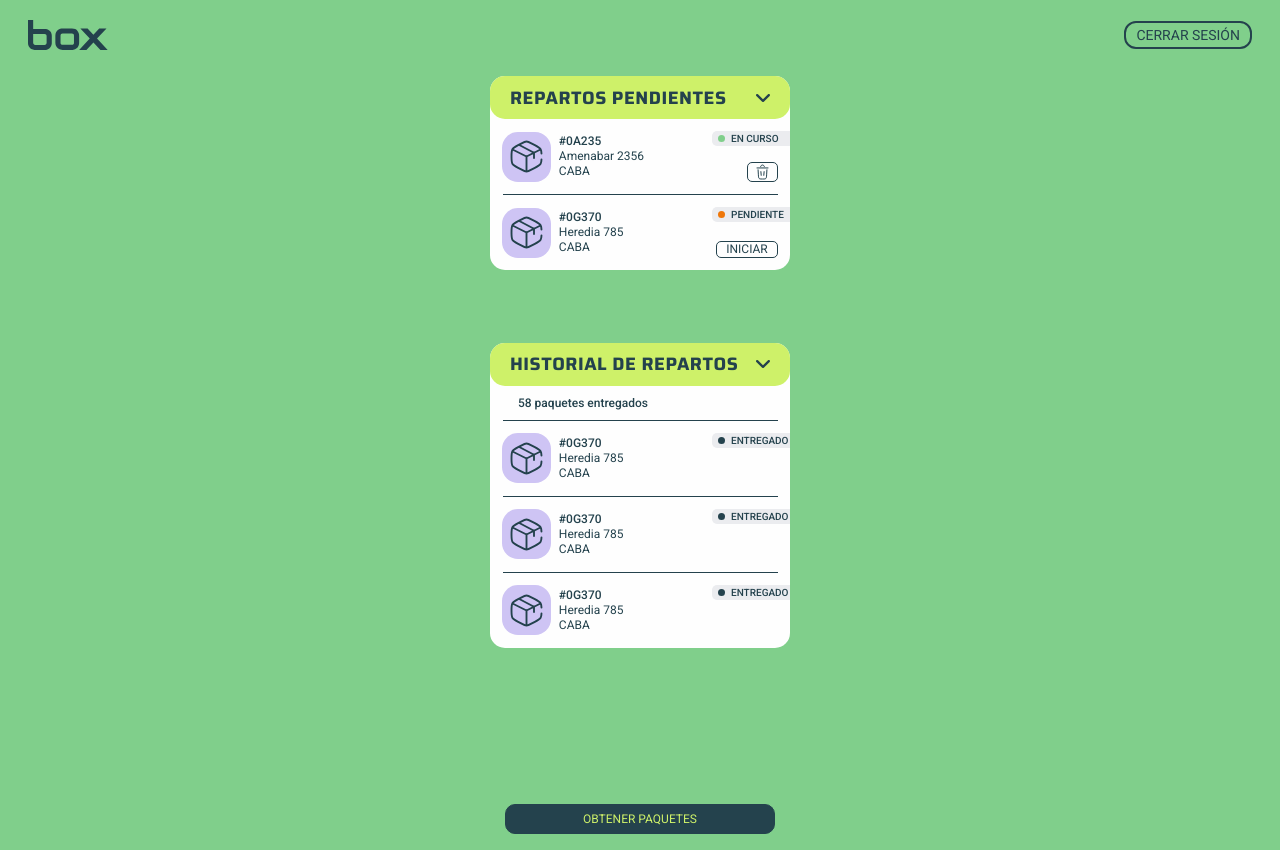
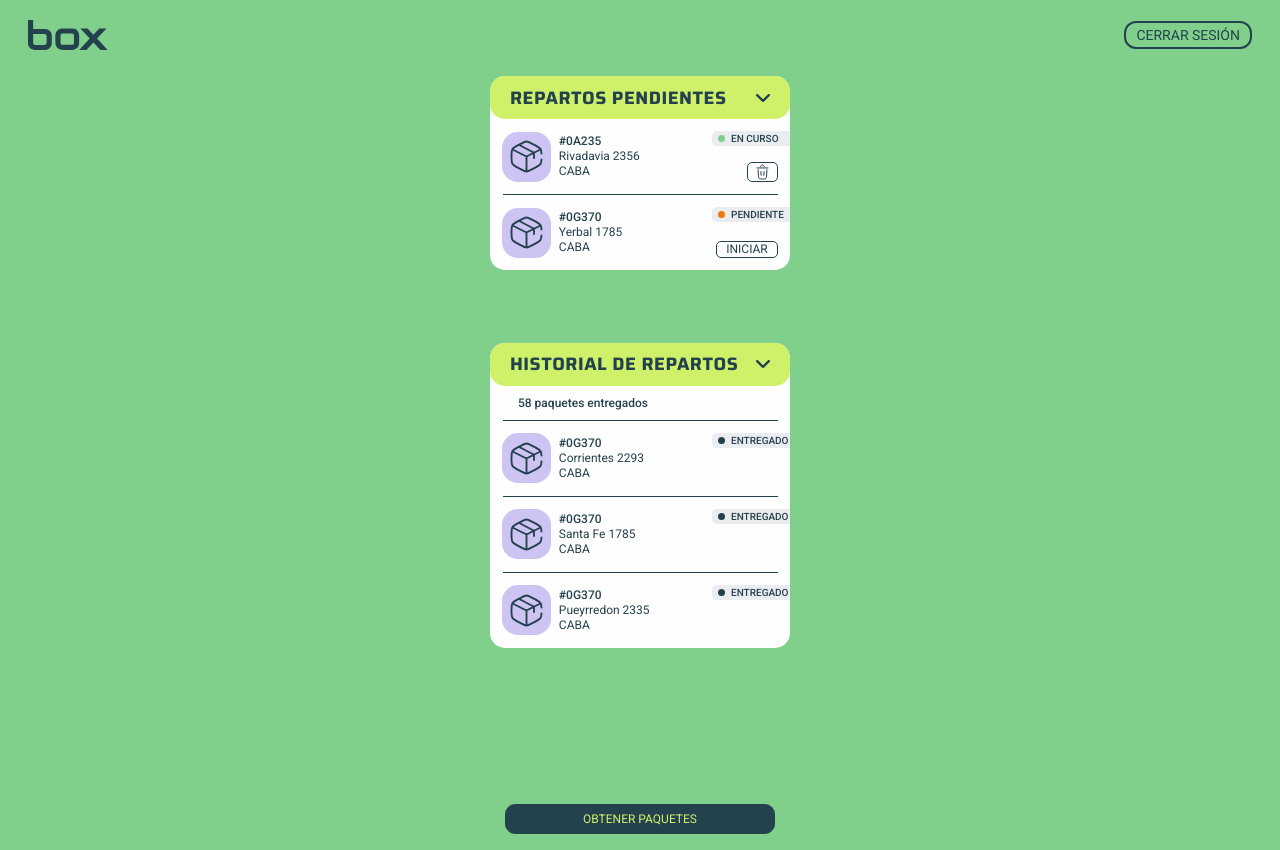
Before and after one commit to GermanCuevas/box-client, a Next.js app: page / in a window 1280 px wide. Before the commit this address had no page. Built offline with nearby package versions, Linux system fonts and the light colour scheme.

Commit message:
feat: finalized

```diff
--- a/src/app/page.tsx
+++ b/src/app/page.tsx
@@ -9,8 +9,9 @@ import ButtomBottom from '@/commons/ButtomBottom';
 import Deliveries from '@/components/Deliveries';
 
 import { useEffect } from 'react';
+import { feikDataACE } from '@/utils';
 
-const fakeDataPendings = [
+/* const fakeDataPendings = [
   {
     packageID: '#0A235',
     direction: 'Amenabar 2356',
@@ -44,7 +45,7 @@ const fakeDataHistory = [
     status: 'delivered'
   }
 ];
-
+ */
 export default function Home() {
   const userAuth = useAppSelector((store) => store.user.userAuth);
 
@@ -63,13 +64,13 @@ export default function Home() {
     <main className=" h-[100vh] flex flex-col justify-between">
       <div className="h-[80%] mt-4 w-full flex flex-col justify-evenly">
         <div className="h-[40%] ">
-          <Deliveries data={fakeDataPendings} />
+          <Deliveries data={feikDataACE.fakeDataAll['pending']} deliveryType={'pending'} />
         </div>
         <div className="h-[55%] ">
           <Deliveries
             lemmonTitle={'historial de repartos'}
             deliveryType={'history'}
-            data={fakeDataHistory}
+            data={feikDataACE.fakeDataAll['history']}
           />
         </div>
       </div>
--- /dev/null
+++ b/src/app/shipment/[type]/[id]/page.tsx
@@ -0,0 +1,57 @@
+'use client';
+import ButtomBottom from '@/commons/ButtomBottom';
+import LemmonButton from '@/commons/LemmonButton';
+
+import { MapComponent } from '@/components/maps';
+import { FakeDataAll, PackageData, feikDataACE } from '@/utils';
+import { useEffect, useState } from 'react';
+
+interface ParamsObject {
+  params: {
+    id: string;
+    type: string;
+  };
+}
+
+export default function Pending({ params }: ParamsObject) {
+  const { id, type } = params;
+  const [userData, setUserdata] = useState<PackageData>();
+  useEffect(() => {
+    const dataBase = feikDataACE.fakeDataAll[type as keyof FakeDataAll];
+    const search = dataBase.find((data) => data.id === id);
+    setUserdata(search);
+  }, [id, type]);
+
+  return (
+    <section className="w-full flex flex-col items-center justify-start min-h-[calc(100vh-50px)] py-4 ">
+      <div className={'w-full max-w-[300px]'}>
+        <div className="mb-3 mt-[.4rem]  tracking-normal w-full">
+          <LemmonButton title="Reparto en curso" width={'w-full'} />
+        </div>
+
+        <div className="w-full">
+          {userData && (
+            <MapComponent
+              destino={userData.direction}
+              coordinates={userData.latlon}
+              numPackage={userData.packageID}
+              userInfo={userData.nombre}
+            />
+          )}
+          <div className="flex flex-col gap-y-3 mt-8">
+            <ButtomBottom
+              titleButtom="Finalizar"
+              buttonClassName="uppercase bg-darkGreen w-[100%]"
+              titleButtomClasses={'text-lightGreen'}
+            />
+            <ButtomBottom
+              titleButtom="Cancelar entrega"
+              buttonClassName="uppercase w-[100%]"
+              titleButtomClasses="text-darkGreen "
+            />
+          </div>
+        </div>
+      </div>
+    </section>
+  );
+}
--- a/src/app/shipment/page.tsx
+++ b/src/app/shipment/page.tsx
@@ -2,40 +2,23 @@
 import ButtomBottom from '@/commons/ButtomBottom';
 import LemmonButton from '@/commons/LemmonButton';
 import { roboto } from '../../../public/fonts/fonts';
-import Image from 'next/image';
+
+import { MapComponent } from '@/components/maps';
 
 export default function Shipment() {
   return (
-    <section className="w-full flex flex-col items-center justify-center h-screen py-4 ">
+    <section className="w-full flex flex-col items-center justify-start min-h-[calc(100vh-50px)] py-4 ">
       <div className={`w-full max-w-[300px] ${roboto.className}`}>
-        <div className="mb-3 mt-6  tracking-normal w-full">
+        <div className="mb-3 mt-[.4rem]  tracking-normal w-full">
           <LemmonButton title="Reparto en curso" width={'w-full'} />
         </div>
         <div className="w-full">
-          <div className="relative">
-            <Image
-              src="/img/reparto.png"
-              alt="hola"
-              height={396}
-              width={200}
-              className="rounded-[13px]"
-            />
-            <div className="absolute inset-0 flex justify-center items-end ">
-              <div className="bg-lightPurple mb-6 w-full mx-4 rounded-[15px]">
-                <div className={`flex flex-col leading-4 p-4 ${roboto.className} text-[12px]`}>
-                  <h2>
-                    <span className="font-bold">Destino: </span>Amenabar 2100, CABA
-                  </h2>
-                  <h2>
-                    <span className="font-bold">Número de paquete: </span>#0A235
-                  </h2>
-                  <h2>
-                    <span className="font-bold">Recibe: </span>David Rodriguez
-                  </h2>
-                </div>
-              </div>
-            </div>
-          </div>
+          <MapComponent
+            destino="Yerbal"
+            coordinates={[-34.60756683, -58.43708801]}
+            numPackage="#4546SD"
+            userInfo="Ivan Lucana"
+          />
           <div className="flex flex-col gap-y-3 mt-8">
             <ButtomBottom
               titleButtom="Finalizar"
--- a/src/commons/PackageDetailsList.tsx
+++ b/src/commons/PackageDetailsList.tsx
@@ -11,6 +11,8 @@ interface packageDetailsList {
   location?: string;
   status?: 'in course' | 'pending' | 'delivered';
   icon?: any;
+  id?: string;
+  type?: string;
 }
 
 export default function PackageDetailsList({
--- a/src/components/Deliveries.tsx
+++ b/src/components/Deliveries.tsx
@@ -5,12 +5,14 @@ import { ChevronDownSmall } from '@/commons/icons/ChevronDownSmall';
 //commons
 import LemmonButton from '@/commons/LemmonButton';
 import PackageDetailsList from '@/commons/PackageDetailsList';
+import Link from 'next/link';
 
 interface data {
   packageID?: string;
   direction?: string;
   location?: string;
   status?: 'in course' | 'pending' | 'delivered';
+  id?: string;
 }
 
 interface deliveries {
@@ -52,14 +54,28 @@ export default function Deliveries({
             <div className={'w-[275px] border-b-[.1px] border-b-darkGreen '} />
           </>
         )}
-        {data?.map(({ packageID, location, status, direction }: data, index: number, array) => (
+
+        {data?.map(
+          ({ packageID, location, status, direction, id = '' }: data, index: number, array) => (
             <React.Fragment key={index}>
+              <Link href={`/shipment/${deliveryType}/${id}`} className="w-full">
                 <PackageDetailsList
                   status={status}
                   location={location}
                   direction={direction}
                   packageID={packageID}
+                  id={id}
+                  type={deliveryType}
                 />
+              </Link>
+              {/* <PackageDetailsList
+                status={status}
+                location={location}
+                direction={direction}
+                packageID={packageID}
+                id={id}
+                type={deliveryType}
+              /> */}
               {index !== array.length - 1 && (
                 <li
                   key={`separator-${index}`}
@@ -67,7 +83,8 @@ export default function Deliveries({
                 />
               )}
             </React.Fragment>
-        ))}
+          )
+        )}
       </ul>
     </section>
   );
--- a/src/store/slices/userSlice.ts
+++ b/src/store/slices/userSlice.ts
@@ -8,7 +8,7 @@ export interface userState {
 const loadUserAuthFromLocalStorage = () => {
   if (typeof window !== 'undefined') {
     const storedUserAuth = localStorage.getItem('userAuth');
-    return storedUserAuth ? JSON.parse(storedUserAuth) : false;
+    return storedUserAuth ? JSON.parse(storedUserAuth) : true;
   }
   return false;
 };
--- /dev/null
+++ b/src/utils/feikData.ts
@@ -0,0 +1,56 @@
+import { FakeDataAll } from './index';
+
+const fakeDataAll: FakeDataAll = {
+  pending: [
+    {
+      id: '1',
+      packageID: '#0A235',
+      direction: 'Rivadavia 2356',
+      location: 'CABA',
+      status: 'in course',
+      nombre: 'Ivan Lucana',
+      latlon: [-34.6098624, -58.4023833]
+    },
+    {
+      id: '2',
+      packageID: '#0G370',
+      direction: 'Yerbal 1785',
+      location: 'CABA',
+      status: 'pending',
+      nombre: 'Nico Faure',
+      latlon: [-34.624889, -58.4586556]
+    }
+  ],
+  history: [
+    {
+      id: '1',
+      packageID: '#0G370',
+      direction: 'Corrientes 2293',
+      location: 'CABA',
+      status: 'delivered',
+      nombre: 'Flor Martinez',
+      latlon: [-34.6044001, -58.4018494]
+    },
+    {
+      id: '2',
+      packageID: '#0G370',
+      direction: 'Santa Fe 1785',
+      location: 'CABA',
+      status: 'delivered',
+      nombre: 'Vic Canclini',
+      latlon: [-34.5957328, -58.3955591]
+    },
+
+    {
+      id: '3',
+      packageID: '#0G370',
+      direction: 'Pueyrredon 2335',
+      location: 'CABA',
+      status: 'delivered',
+      nombre: 'Ger Cuevas',
+      latlon: [-34.5869197, -58.3983102]
+    }
+  ]
+};
+
+export default { fakeDataAll };
--- /dev/null
+++ b/src/utils/index.ts
@@ -0,0 +1,2 @@
+export { default as feikDataACE } from './feikData';
+export * from './interfacesFeikData';
```
Also changed, not shown: src/utils/interfacesFeikData.ts (added, +25 -0 lines). Lines whose indentation alone changed are shown as unchanged.
